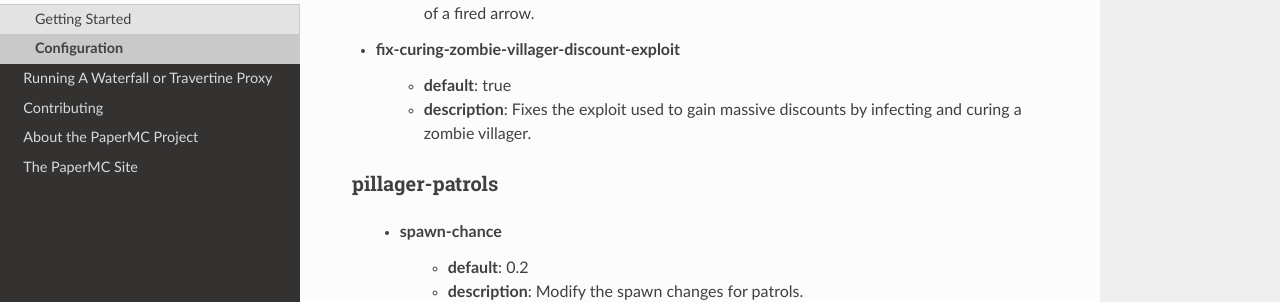
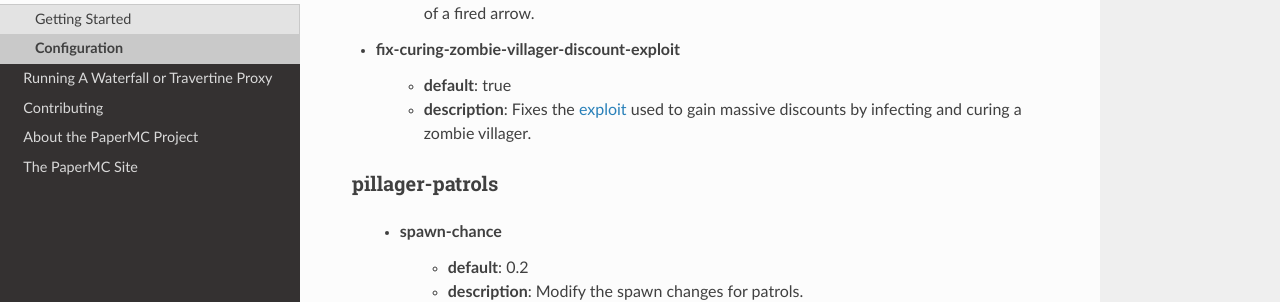
Before and after one commit to PaperMC/PaperDocs, a Sphinx documentation site: the page built from source/server/configuration.rst, in a window 1280 px wide and 900 px high, scrolled down 15306 px. Shown: the part 158-460 px from the top of the window. Built offline with Sphinx 7.4.7 and the Read the Docs theme 2.0.0, drawn with Linux system fonts in a browser that asks for light colours; part of the change alters nothing that is shown.

```diff
--- a/source/server/configuration.rst
+++ b/source/server/configuration.rst
@@ -679,7 +679,7 @@ game-mechanics
 
 * fix-curing-zombie-villager-discount-exploit
     - **default**: true
-    - **description**: Fixes the exploit used to gain massive discounts by infecting and curing a zombie villager.
+    - **description**: Fixes the `exploit <https://bugs.mojang.com/browse/MC-181190>`_ used to gain massive discounts by infecting and curing a zombie villager.
 
 pillager-patrols
 ~~~~~~~~~~~~~~~~
```
Also changed, not shown: 1 other file.
